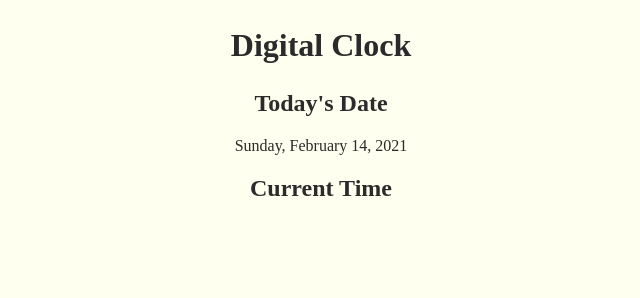
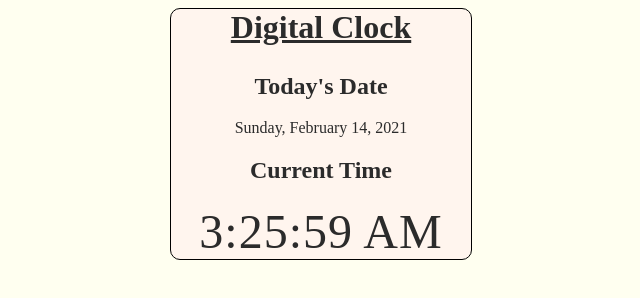
Before and after one commit to BryanGK/digital_clock, a plain HTML site: page index.html in a window 1280 px wide. Shown: the whole page, without its empty margins (319-959 px from the left). Drawn offline with Linux system fonts and the light colour scheme.

Commit message:
Finshed digital clock. Added a couple features but will remove them for submission.

```diff
--- a/script.js
+++ b/script.js
@@ -85,19 +85,41 @@ function monthOfYear(month) {
 
 const date = currentDate.getDate();
 const year = currentDate.getFullYear();
-const hour = currentDate.getHours();
-const minutes = currentDate.getMinutes();
-const seconds = currentDate.getSeconds();
 
-setInterval(() => {
-    let time = `${hour}:${minutes}:${seconds}`
-    // currentTime.append(`${time}`)
-}, 1000);
+todaysDate.innerHTML = `${dayOfWeek(day)}, ${monthOfYear(month)} ${date}, ${year}`;
 
-todaysDate.append(`${dayOfWeek(day)}, ${monthOfYear(month)} ${date}, ${year}`)
+// Creating and updating the clock
 
-console.log(month);
-console.log(currentDate);
-console.log(dayOfWeek(day));
-console.log(monthOfYear(month));
-console.log(hour, minutes, seconds);
+let update = setInterval(clock, 1000);
+
+function clock() {
+    const timeNow = new Date();
+    const hour = timeNow.getHours();
+    const minutes = timeNow.getMinutes();
+    const seconds = timeNow.getSeconds();
+    currentTime.innerHTML =
+        `${checkHour(hour)}:${checkZero(minutes)}:${checkZero(seconds)} ${amPm(hour)}`;
+}
+
+function amPm(time) {
+    if (time > 12) {
+        return 'PM';
+    } else {
+        return 'AM';
+    }
+}
+
+function checkHour(time) {
+    if (time > 12) {
+        return `${time - 12}`;
+    } else {
+        return time;
+    }
+}
+function checkZero(time) {
+    if (time < 10) {
+        return `0${time}`;
+    } else {
+        return time;
+    }
+}
--- a/style.css
+++ b/style.css
@@ -9,5 +9,20 @@ body {
 }
 
 h1 {
+    margin-top: 0;
+    text-decoration: underline;
     font-size: 2em;
 }
+
+.container {
+    margin: auto;
+    width: 300px;
+    background-color: seashell;
+    border: 1px solid black;
+    border-radius: 10px;
+}
+
+#current-time {
+    letter-spacing: 1px;
+    font-size: 3em;
+}
```
